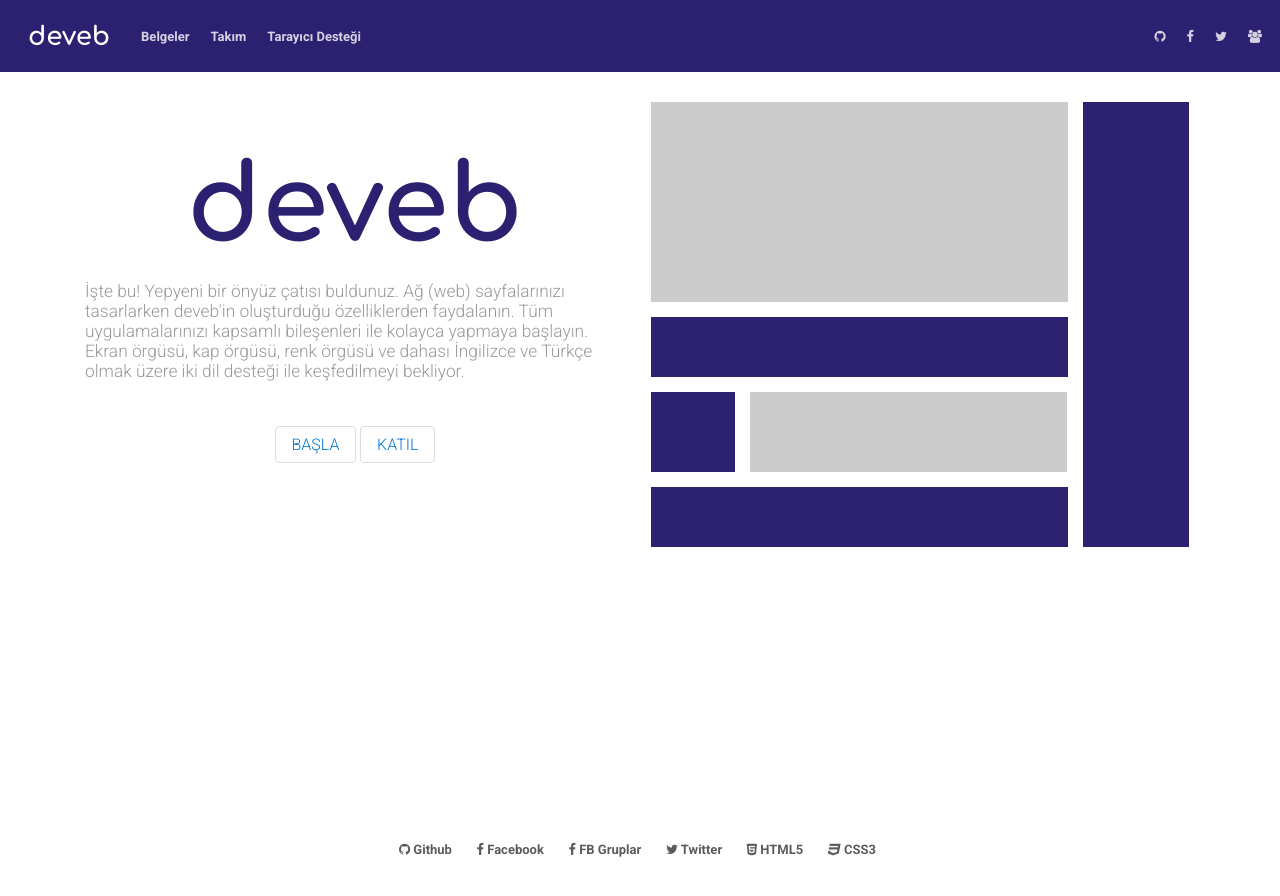
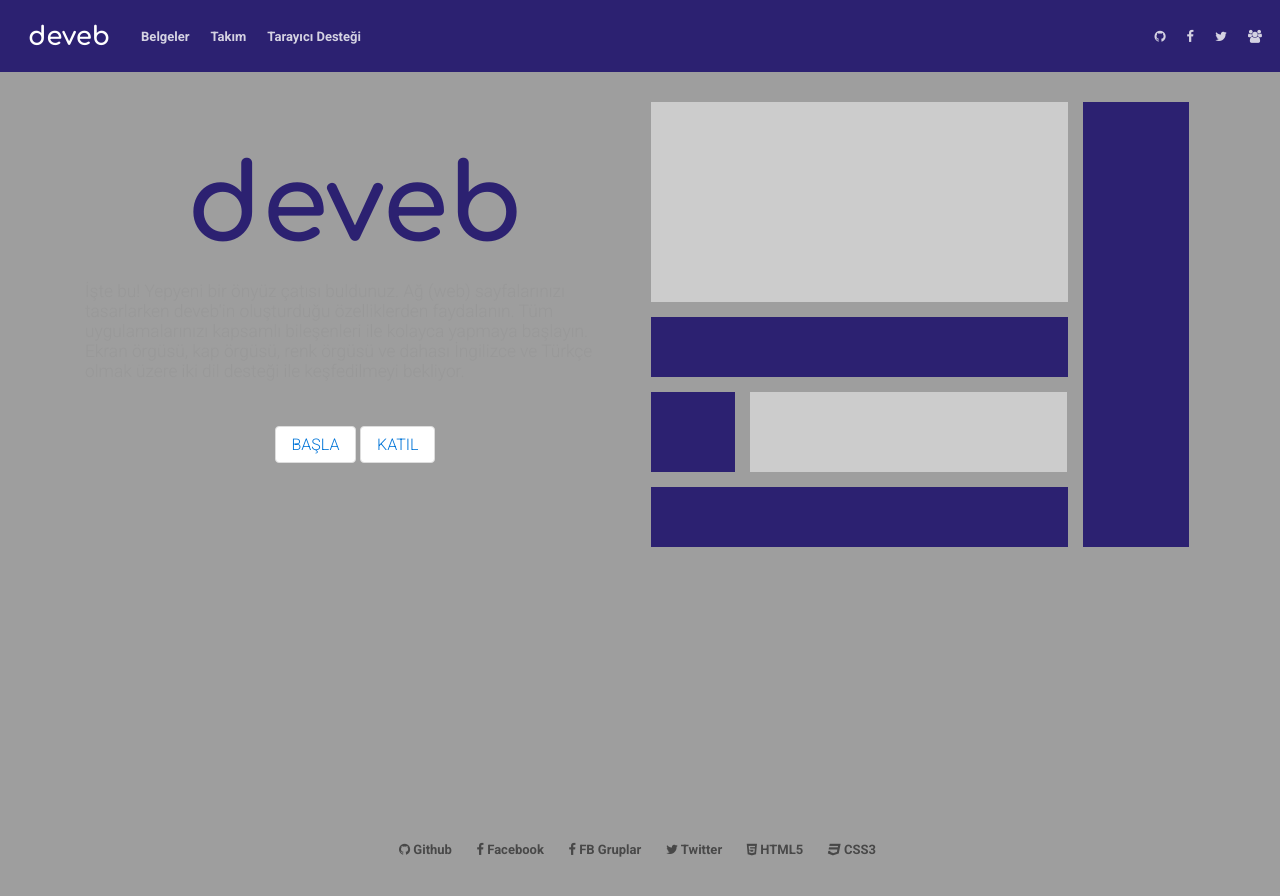
Before and after one commit to data-deveb/data-deveb.github.io, a Jekyll site: the page built from index.html, in a window 1280 px wide. Shown: the top 896 px of the page. Built offline with Jekyll 4.4.1, drawn with Linux system fonts in a browser that asks for light colours.

Commit message:
Güncelleme

```diff
--- a/_layouts/home.html
+++ b/_layouts/home.html
@@ -3,7 +3,7 @@
 <head>
 {% include head.html %}
 </head>
-<body data-gnl="sütun">
+<body data-gnl="sütun" class="bg">
   <header data-gnl="24" class="header">
   {% include header.html %}
   </header>
--- a/assets/css/deveb.css
+++ b/assets/css/deveb.css
@@ -61,7 +61,7 @@
     :root{
       --yazı-biçimi: 'Roboto', sans-serif;
       --yazı-boyutu: 15px;
-      --yazi-rengi: #333;
+      --yazı-rengi: #333;
 
       --aralık: 5px;
       --oluk: 5px;
--- a/assets/css/deveb.genel.css
+++ b/assets/css/deveb.genel.css
@@ -7,6 +7,9 @@
 	width: 100%;
 	overflow-x: auto;
 }*/
+.bg{
+	background-image: url(assets/img/bg.svg),linear-gradient(#2c2171, #292070 15%);
+}
 .header{min-height: 72px;}
 #header{
 	background-color: #2c2171;
```
Also changed, not shown: assets/img/bg.png (added), assets/img/bg.svg (added).
